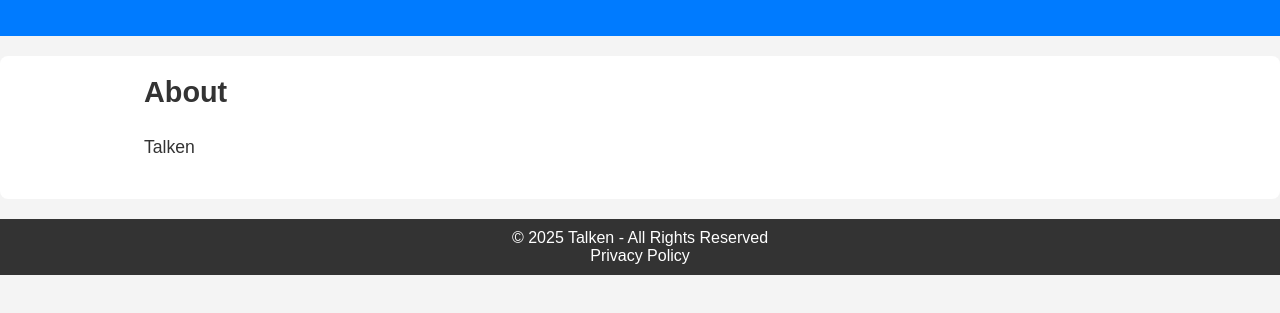
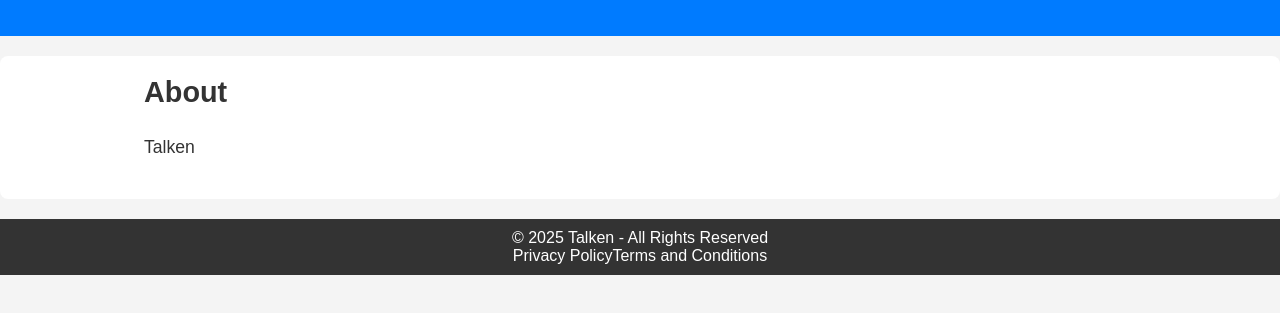
Before and after one commit to Shashwat-Gupta57/talken.com, a plain HTML site: page index.html in a window 1280 px wide. Shown: the part 109-422 px from the top of the page. Drawn offline with Linux system fonts and the light colour scheme.

Commit message:
Update index.html

```diff
--- a/index.html
+++ b/index.html
@@ -25,7 +25,7 @@
     <footer>
         <div class="container">
             <p>&copy; 2025 Talken - All Rights Reserved</p>
-            <p><a href="privacy-policy.html">Privacy Policy</a></p>
+            <p><a href="privacy-policy.html">Privacy Policy</a><a href="terms-and-conditions.html">Terms and Conditions</a></p>
         </div>
     </footer>
 </body>
```
